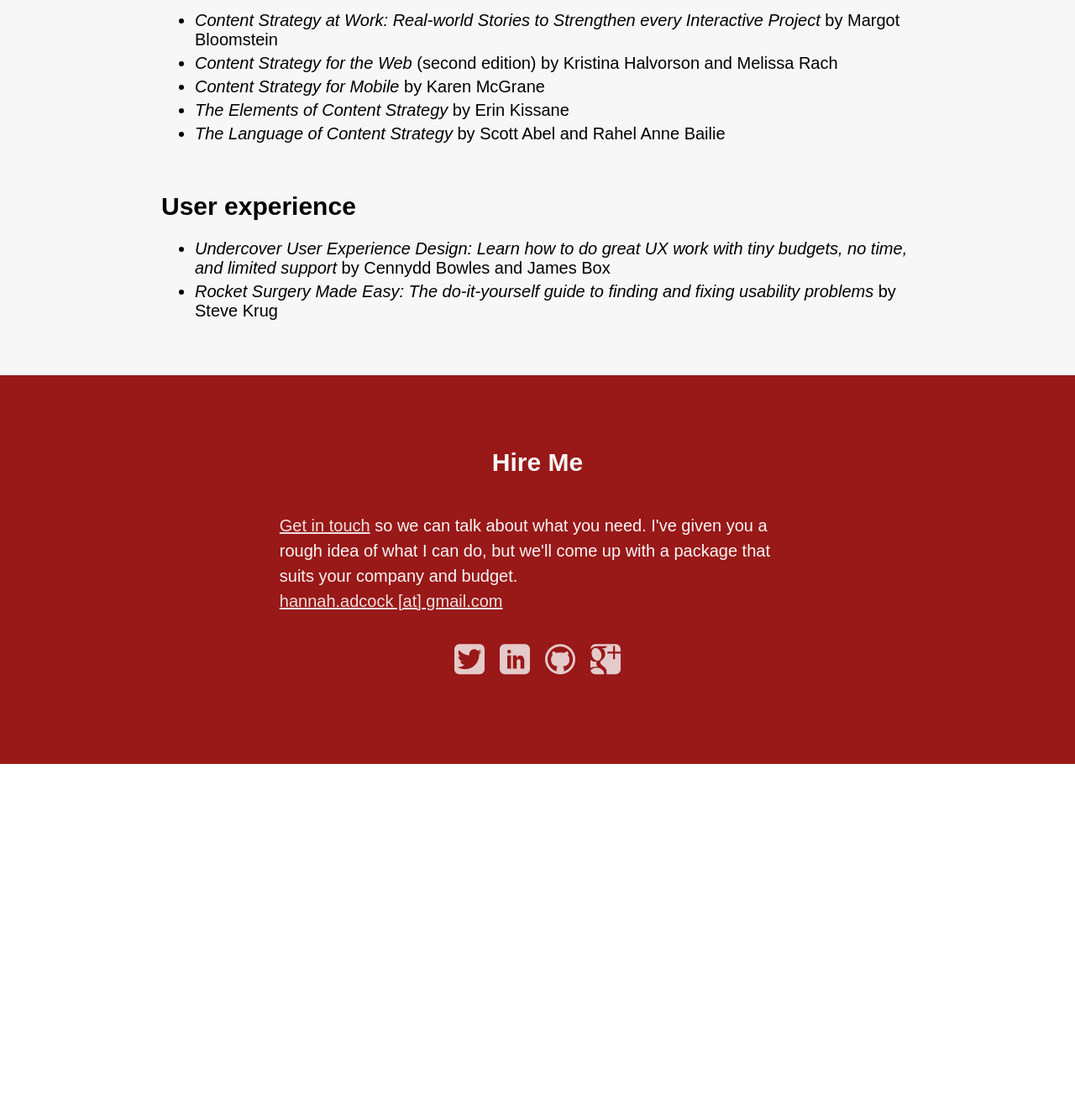
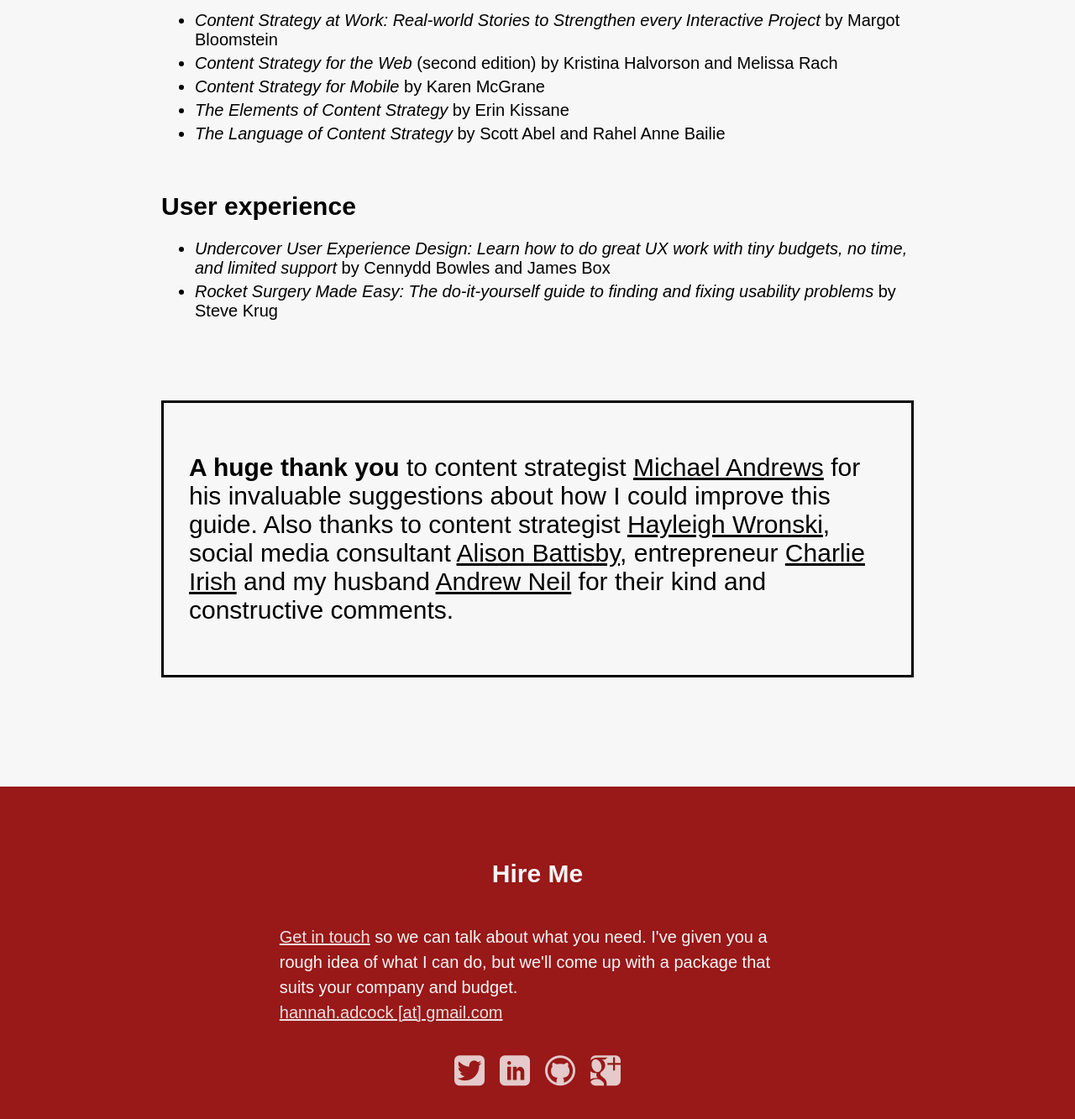
Before and after one commit to smokingpun/smokingpun.github.io, a Jekyll site: the page built from content_strategy_for_startups.md, in a window 1280 px wide and 1400 px high, scrolled down 19488 px. Shown: the top 1333 px of the window at 84% size. Built offline with Jekyll 4.4.1, drawn with Linux system fonts in a browser that asks for light colours; nearby versions of some CDN libraries; before the commit the page ends 20398 px from its top, so only the background shows below that.

Commit message:
add thank you section

```diff
--- a/content_strategy_for_startups.md
+++ b/content_strategy_for_startups.md
@@ -409,3 +409,7 @@
 [vwo]: https://vwo.com/
 [Optimizely]: https://www.optimizely.com/
 [Lean Startup]: http://www.amazon.co.uk/The-Lean-Startup-Innovation-Successful/dp/0670921602
+
+<div id="thanks">
+<strong>A huge thank you</strong> to content strategist <a href="http://storyneedle.com/">Michael Andrews</a> for his invaluable suggestions about how I could improve this guide. Also thanks to content strategist <a href="http://hayleighwrites.wordpress.com/">Hayleigh Wronski</a>, social media consultant <a href="http://www.alisonbattisby.com/">Alison Battisby</a>, entrepreneur <a href="https://twitter.com/charlieirish">Charlie Irish</a> and my husband <a href="http://peertopeer.io/">Andrew Neil</a> for their kind and constructive comments.
+</div>
--- a/css/style.css
+++ b/css/style.css
@@ -189,7 +189,7 @@
 	color: black;
 }
 
-#halvorson_quote, #shaw_quote, #need_help_quote {
+#halvorson_quote, #shaw_quote, #need_help_quote, #thanks {
 	border: 3px solid black;
 	padding: 2em 1em;
 	margin-top: 3em;
```
